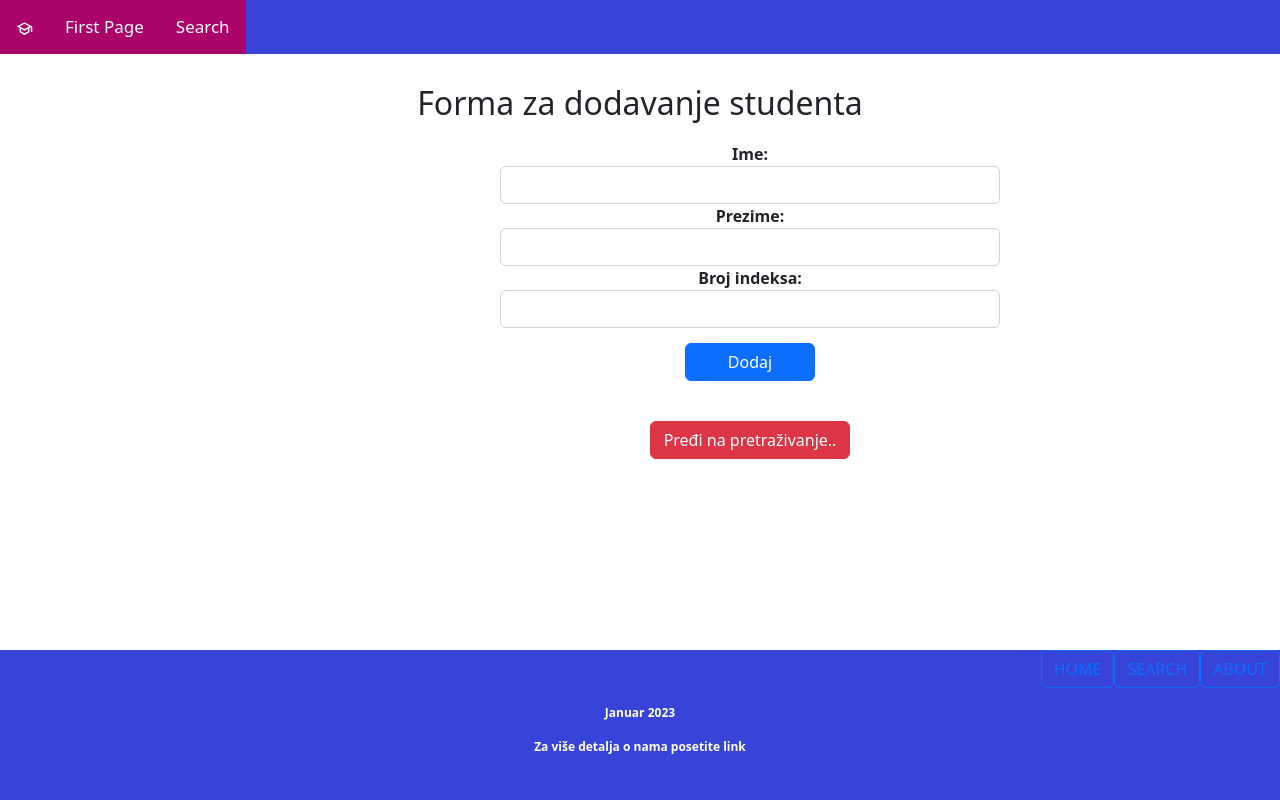
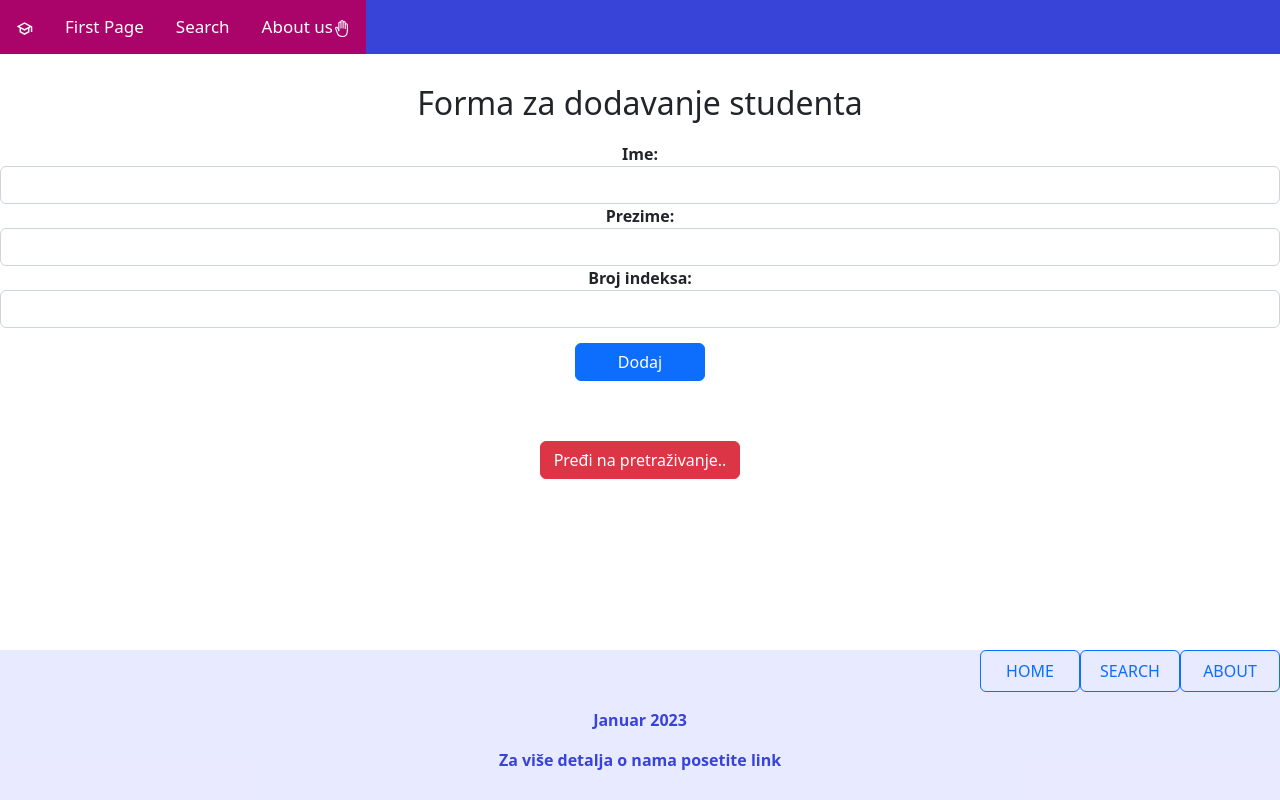
Before and after one commit to iva28/domaci3-react, a React (Create React App) app: page / in a window 1280 px wide. Built offline with nearby package versions, Linux system fonts and the light colour scheme.

Commit message:
zavrsnica

```diff
--- a/src/App.css
+++ b/src/App.css
@@ -42,7 +42,7 @@
   width:100%;
   height:150px;   /* Height of the footer */
   font-weight: bold;
-  font-size: 12px;
-  background: rgb(56, 67, 215);
-  color: white;
+  font-size: 16px;
+  background: rgba(217, 219, 255, 0.589);
+  color: rgb(56, 67, 215);
  }
--- a/src/App.js
+++ b/src/App.js
@@ -23,8 +23,8 @@ function App() {
    // },[]);
 
 
-    const getData=()=>{
-    fetch('data/studenti.json'
+    const getData= ()=>{
+    fetch('./data/studenti.json'
     ,{
       headers : {
         'Content-Type': 'application/json',
@@ -55,13 +55,11 @@ function App() {
   }
   useEffect(()=>{
     getData()
-  },[])
-
+ },[])
 
      function changePageName(vred) {
       setIndicate(vred);
     }
-
 
 
   return (
@@ -70,7 +68,7 @@ function App() {
        <NavBar indicate={indicate}/>
         <Routes>
           <Route path="/"  element={<FirstPage studenti={studenti} loading={loading} changePageName={changePageName} />}/>
-          <Route path="/search" element={<Pretraga studenti={studenti} changePageName={changePageName}/>}/>
+          <Route path="/search" element={<Pretraga  changePageName={changePageName}/>}/>
           <Route  path="/about" element={<AboutUs/>}/>
         </Routes>
 
--- /dev/null
+++ b/src/components/AboutUs.jsx
@@ -0,0 +1,18 @@
+import React from 'react'
+import { Link } from 'react-router-dom'
+import IPAdresa from './IPAdresa'
+
+
+function AboutUs() {
+  return (
+    <div className="about-us">
+      <h5>Ovo je sajt za evidenciju studenata, namenjen fakultetima i njegovim zaposlenima.</h5>
+      <Link to="/">
+      <button className="btn btn-outline-primary" id="button-pretraga">Nazad na first page</button>
+      </Link>
+      <IPAdresa/>
+    </div>
+  )
+}
+
+export default AboutUs
--- a/src/components/Footer.jsx
+++ b/src/components/Footer.jsx
@@ -1,17 +1,12 @@
 import React from 'react'
-import {Link} from "react-router-dom"
 import Pagination from './Pagination'
 
 function Footer() {
-  //<Link to='/about'>O nama</Link>
-  //    <p>Ukoliko imate nedoumice, kontaktirajte nas</p>
-    //  <Link to='/'>Kontakt</Link>
   return (
    <footer className="futer">
     <Pagination/>
       <p>Januar 2023</p>
       <p>Za više detalja o nama posetite link</p>
-
      </footer>
 
   )
--- a/src/components/FormAddStudents.jsx
+++ b/src/components/FormAddStudents.jsx
@@ -4,8 +4,7 @@ import { Link } from 'react-router-dom';
 
 function FormAddStudents(props) {
   //ucitani studenti
-  const[studenti,setStudenti] = useState(props.studenti);
-
+  const[studenti1,setStudenti1] = useState(props.studenti);
 
 const[student,setStudent] = useState({
     ime:'',
@@ -13,18 +12,18 @@ const[student,setStudent] = useState({
     broj_indeksa:'',
 })
 
-console.log(studenti);
+//console.log(studenti);
 
 function noviStudent(student) {
-  setStudenti(studenti => [...studenti,student]);
+  setStudenti1(studenti1 => [...studenti1,student]);
   alert('Uspesno dodat student '+student.ime+'!');
 }
 
-console.log(studenti);
+console.log(studenti1);
 
   return (
+    <div className="form-parent">
     <div className="form-add-student">
-
         <div className="add-student-fields">
                 <label><b>Ime:</b> </label>
                 <input type={'text'} className="form-control" value={student.ime} onChange= {e => setStudent({...student,ime:e.target.value}) }/>
@@ -43,13 +42,13 @@ console.log(studenti);
               <Link
               to="/search"
               state= {{
-                studenti:studenti,
+                studenti:studenti1,
               }}
               >
               <button className="btn btn-danger" id="button-pretraga">Pređi na pretraživanje..</button>
               </Link>
             </div>
-
+            </div>
     </div>
   )
 }
--- a/src/components/FormPretraga.jsx
+++ b/src/components/FormPretraga.jsx
@@ -14,8 +14,7 @@ function FormPretraga(props) {
   return (
     <div className='form-pretraga'>
     <input type={'text'} className="form-control"  value={ime} onChange={handle} />
- <button type="button" onClick={()=> props.pretraga(ime)} className="btn btn-outline-primary" id="button-pretraga">Pretraži</button>
-
+    <button type="button" onClick={()=> props.pretraga(ime)} className="btn btn-outline-primary" id="button-pretraga">Pretraži</button>
     </div>
   )
 }
--- /dev/null
+++ b/src/components/IPAdresa.jsx
@@ -0,0 +1,39 @@
+import React from 'react'
+import { useState } from 'react'
+
+function IPAdresa() {
+
+const[adresa,setAdresa] = useState('');
+
+const proveriIP = async () => {
+    try {
+
+    const response = await fetch('https://ipapi.co/json/');
+    const data = await response.json();
+    setAdresa(data);
+    console.log(data);
+
+    } catch (error) {
+        console.error(error);
+    }
+}
+
+  return (
+    <div>
+      {adresa ?  (
+        <div>
+          <p>
+            <b>Vaša ip adresa je:</b> {adresa.ip}
+          </p>
+          <p>
+            <b>Država i grad:</b> {adresa.country_name}, {adresa.city}
+          </p>
+        </div>
+      ) : (
+        <button  onClick={proveriIP} className="btn btn-outline-primary" id="button-pretraga">Prikaži IP adresu</button>
+      )}
+    </div>
+  )
+}
+
+export default IPAdresa
--- a/src/components/NavBar.jsx
+++ b/src/components/NavBar.jsx
@@ -1,6 +1,8 @@
 import React from 'react'
 import { Link } from 'react-router-dom'
 import {MdOutlineSchool} from 'react-icons/md'
+import {IoHandRightOutline} from 'react-icons/io5'
+
 
 function NavBar({indicate}) {
   return (
@@ -11,7 +13,9 @@ function NavBar({indicate}) {
       :
       (<Link to="/" className="active" >Searching</Link>)
   }
+  <Link to="/about" className="active" > About us<IoHandRightOutline/></Link>
     </div>
+
   )
 }
 
--- a/src/components/Pagination.jsx
+++ b/src/components/Pagination.jsx
@@ -6,7 +6,6 @@ function Pagination() {
     <div>
       <nav aria-label="Page navigation example">
      <ul class="pagination justify-content-end">
-
       <li class="page-item" ><Link to="/"><button  className="btn btn-outline-primary" id="button-paginacija">HOME</button></Link></li>
       <li class="page-item"><Link to="/search"><button  className="btn btn-outline-primary" id="button-paginacija">SEARCH</button></Link></li>
       <li class="page-item"><Link to="/about"><button  className="btn btn-outline-primary" id="button-paginacija">ABOUT</button></Link></li>
--- a/src/components/Pretraga.jsx
+++ b/src/components/Pretraga.jsx
@@ -1,40 +1,39 @@
-import React, { useState } from 'react'
+//import React, { useState } from 'react'
+import React from 'react'
 import FormPretraga from './FormPretraga'
-import { useLocation } from 'react-router-dom'
-//import { useState } from 'react'
+import { useLocation } from 'react-router-dom';
 
-function Pretraga({studenti,changePageName}) {
+function Pretraga({changePageName}) {
+    let nadjen = false;
+    let reset =false;
+
     const location = useLocation()
-    let nadjen = false;
-  //  const studenti = location.state
-
-  changePageName(false);
+    const {studenti} = location.state
 
 
+   changePageName(false);
+
     function pretraga(ime) {
-        console.log("u pretraga fji");
-       // console.log(studenti);
-        console.log(ime);
-       // console.log(studenti.length);
         for (var index = 0; index <studenti.length; index++) {
-            //console.log("u petlji"+studenti[index].ime);
-           if(ime == studenti[index].ime) {
+           if(ime === studenti[index].ime) {
             nadjen= true;
             alert("Student: "+studenti[index].ime+" je pronadjen");
+            reset = true;
+            break;
            }
+           if (reset)
+           nadjen = false;
 
+        } if (!nadjen) {
+          alert("Nema datog studenta");
         }
-        if (!nadjen)
-        alert("Nema datog studenta");
+
     }
-
-
 
   return (
     <div className='pretraga'>
         <h1 id='pretraga-h1'>Pretraga studenata..</h1>
         <FormPretraga studenti= {studenti} pretraga={pretraga}/>
-
     </div>
   )
 }
--- a/src/index.css
+++ b/src/index.css
@@ -14,13 +14,16 @@ code {
   font-family: source-code-pro, Menlo, Monaco, Consolas, 'Courier New',
     monospace;
 }
+.form-parent{
+  display: table;
+  width: 100%;
+}
 
 .form-add-student{
-  width: 500px;
-  margin-left: 500px;
-
-
-
+  display: table-cell;
+  width: 80%;
+  text-align: center;
+  vertical-align: middle;
 }
 
 #add-forma-h2{
@@ -66,8 +69,21 @@ code {
 }
 #button-pretraga{
   width: 200px;
+  margin-top: 20px;
 }
 
 .link{
   margin-top: 40px;
 }
+
+#button-paginacija{
+  width: 100px;
+  padding: 8px;
+}
+
+@media screen and (max-width: 600px) {
+  .col-25, .col-75, input[type=submit] {
+    width: 100%;
+    margin-top: 0;
+  }
+}
```
Also changed, not shown: src/components/FirstPage.jsx (+10 -12 lines).
